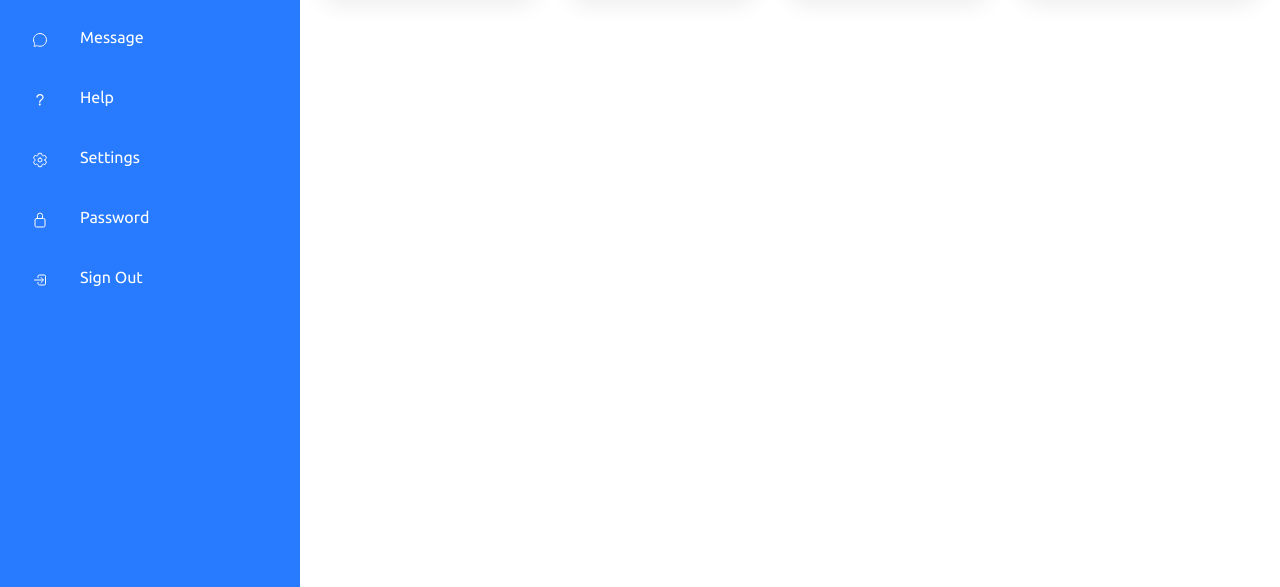
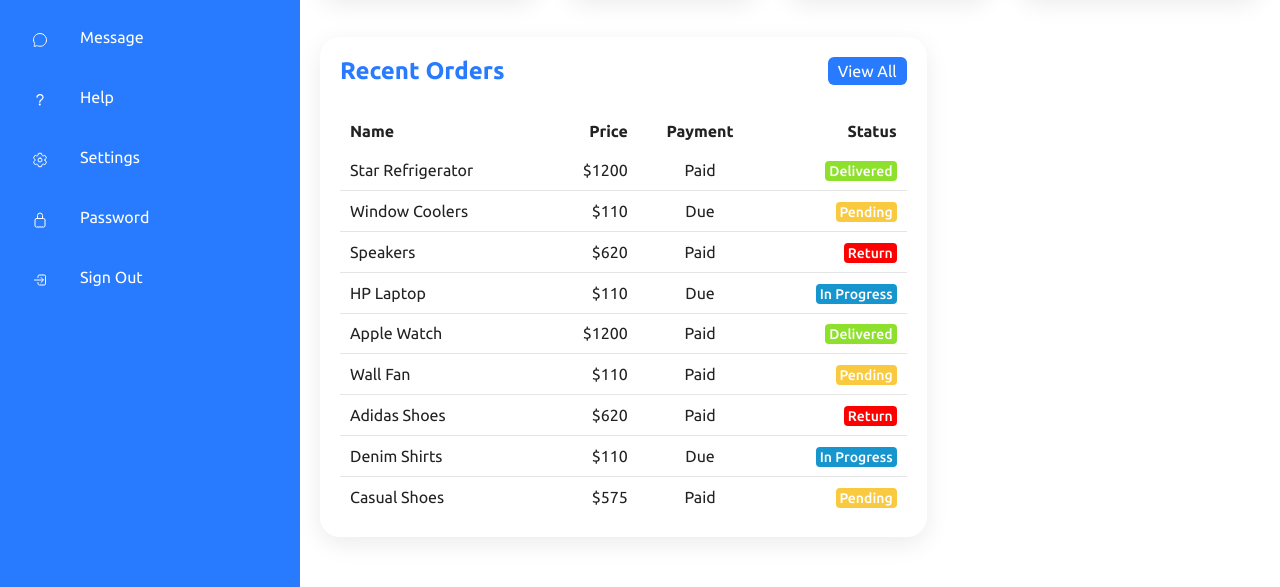
Before and after one commit to imonweb/Admin-Dashboard, a plain HTML site: page index.html in a window 1280 px wide. Shown: the part 213-800 px from the top of the page. Drawn offline with nearby package versions, Linux system fonts and the light colour scheme.

Commit message:
recent orders

```diff
--- a/index.html
+++ b/index.html
@@ -121,8 +121,80 @@
         </div> <!-- card -->
       </div> <!-- cardBox -->
 
-      <!-- Details List -->
-
+      <!-- Order Detail List -->
+      <div class="details">
+        <div class="recentOrders">
+          <div class="cardHeader">
+            <h2>Recent Orders</h2>
+            <a href="#" class="btn">View All</a>
+          </div>
+          <table>
+            <thead>
+              <tr>
+                <td>Name</td>
+                <td>Price</td>
+                <td>Payment</td>
+                <td>Status</td>
+              </tr>
+            </thead>
+            <tbody>
+              <tr>
+                <td>Star Refrigerator</td>
+                <td>$1200</td>
+                <td>Paid</td>
+                <td><span class="status delivered">Delivered</span></td>
+              </tr>
+              <tr>
+                <td>Window Coolers</td>
+                <td>$110</td>
+                <td>Due</td>
+                <td><span class="status pending">Pending</span></td>
+              </tr><tr>
+                <td>Speakers</td>
+                <td>$620</td>
+                <td>Paid</td>
+                <td><span class="status return">Return</span></td>
+              </tr>
+              <tr>
+                <td>HP Laptop</td>
+                <td>$110</td>
+                <td>Due</td>
+                <td><span class="status inprogress">In Progress</span></td>
+              </tr>
+              <tr>
+                <td>Apple Watch</td>
+                <td>$1200</td>
+                <td>Paid</td>
+                <td><span class="status delivered">Delivered</span></td>
+              </tr>
+              <tr>
+                <td>Wall Fan</td>
+                <td>$110</td>
+                <td>Paid</td>
+                <td><span class="status pending">Pending</span></td>
+              </tr>
+              <tr>
+                <td>Adidas Shoes</td>
+                <td>$620</td>
+                <td>Paid</td>
+                <td><span class="status return">Return</span></td>
+              </tr>
+              <tr>
+                <td>Denim Shirts</td>
+                <td>$110</td>
+                <td>Due</td>
+                <td><span class="status inprogress">In Progress</span></td>
+              </tr>
+              <tr>
+                <td>Casual Shoes</td>
+                <td>$575</td>
+                <td>Paid</td>
+                <td><span class="status pending">Pending</span></td>
+              </tr>
+            </tbody>
+          </table>
+        </div>
+      </div> <!-- details -->
 
 
 
--- a/style.css
+++ b/style.css
@@ -259,3 +259,122 @@ body {
 .cardBox .card:hover .iconBx {
   color: var(--white);
 }
+
+/*  Details */
+.details {
+  position: relative;
+  width: 100%;
+  padding: 20px;
+  display: grid;
+  grid-template-columns: 2fr 1fr;
+  grid-gap: 30px;
+  /* margin-top: 10px; */
+}
+
+.details .recentOrders {
+  position: relative;
+  /* width: 100%; */
+  display: grid;
+  min-height: 500px;
+  background: var(--white);
+  padding: 20px;
+  box-shadow: 0 7px 25px rgba(0,0,0,0.08);
+  border-radius: 20px;
+}
+
+.cardHeader {
+  display: flex;
+  justify-content: space-between;
+  align-items: flex-start;
+
+}
+
+.cardHeader h2 {
+  font-weight: 600;
+  color: var(--blue);
+}
+
+.btn {
+  position: relative;
+  padding: 5px 10px;
+  background: var(--blue);
+  text-decoration: none;
+  color: var(--white);
+  border-radius: 6px;
+}
+
+.details table {
+  width: 100%;
+  border-collapse: collapse;
+  margin-top: 10px;
+}
+
+.details table thead td {
+  font-weight: 600;
+}
+
+.details .recentOrders table tr {
+  color: var(--black1);
+  border-bottom: 1px solid rgba(0,0,0,0.1);
+}
+
+.details .recentOrders table tr:last-child {
+  border-bottom: none;
+}
+
+.details .recentOrders table tr:hover {
+  background: var(--blue);
+  color: var(--white);
+}
+
+.details .recentOrders table tr td {
+  padding: 10px;
+}
+
+.details .recentOrders table tr td:last-child {
+  text-align: end;
+}
+
+.details .recentOrders table tr td:nth-child(2) {
+  text-align: end;
+}
+
+.details .recentOrders table tr td:nth-child(3) {
+  text-align: center;
+}
+
+.status.delivered {
+  padding: 2px 4px;
+  background: #8de02c;
+  color: var(--white);
+  border-radius: 4px;
+  font-size: 14px;
+  font-weight: 500;
+}
+
+.status.pending {
+  padding: 2px 4px;
+  background: #f9ca3f;
+  color: var(--white);
+  border-radius: 4px;
+  font-size: 14px;
+  font-weight: 500;
+}
+
+.status.return {
+  padding: 2px 4px;
+  background: #f00;
+  color: var(--white);
+  border-radius: 4px;
+  font-size: 14px;
+  font-weight: 500;
+}
+
+.status.inprogress {
+  padding: 2px 4px;
+  background: #1795ce;
+  color: var(--white);
+  border-radius: 4px;
+  font-size: 14px;
+  font-weight: 500;
+}
```
